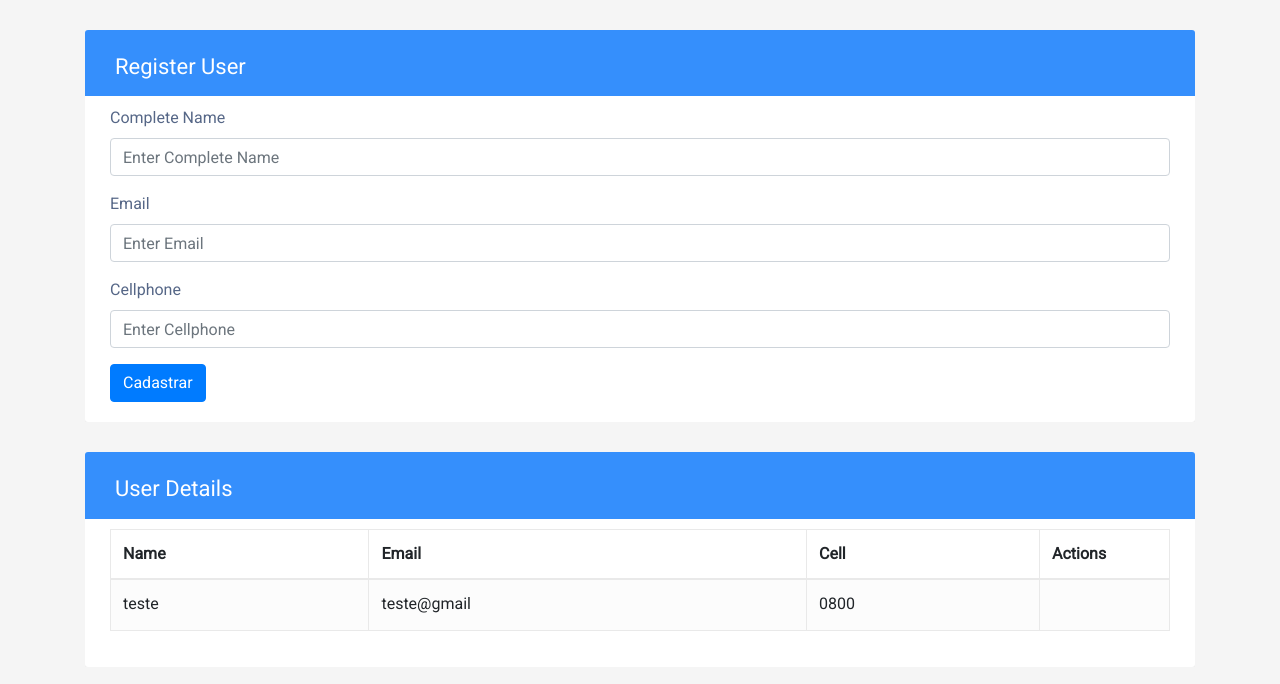
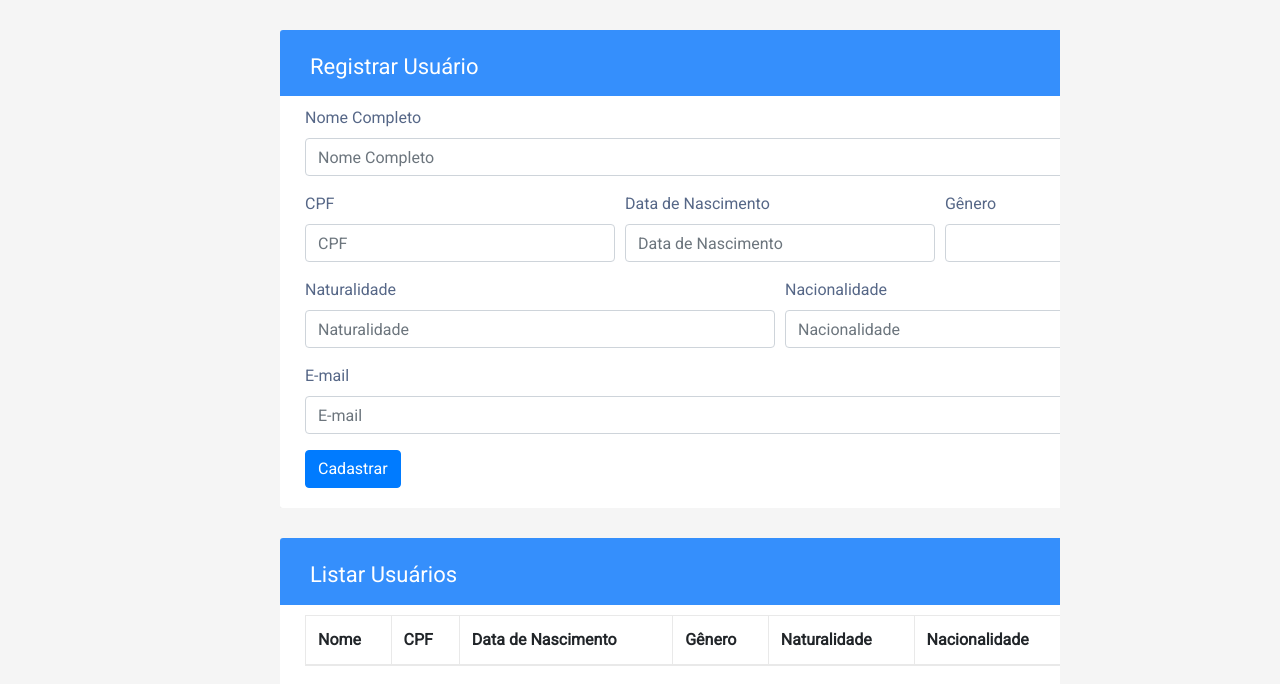
Before and after one commit to Thalyta09/Init-React, a React (Create React App) app: page / in a window 1280 px wide. Shown: the top 684 px of the page. Built offline with nearby package versions, Linux system fonts and the light colour scheme.

Commit message:
inclusão de novos campos no formulário. closes #4

```diff
--- a/src/App.js
+++ b/src/App.js
@@ -4,24 +4,20 @@ import Listing from "./componentes/Listing";
 
 const App = () => {
 
-  const [users, setUsers] = useState([{
-    name: "teste",
-    email: "teste@gmail",
-    cell: "0800"
-  }])
+  const [users, setUsers] = useState([])
 
   const addUser = (user) => {
     setUsers(valorAntigo => {
-      return[
-      ...valorAntigo,
-      user]
+      return [
+        ...valorAntigo,
+        user]
     })
   }
 
   return (
     <>
-      <Form addUser = {addUser} />
-      <Listing users = {users} />
+      <Form addUser={addUser} />
+      <Listing users={users} />
     </>
   );
 }
--- a/src/componentes/Form.jsx
+++ b/src/componentes/Form.jsx
@@ -2,9 +2,13 @@ import { React, useState } from 'react'
 
 const Form = (props) => {
     const [user, setUser] = useState({
-        name: "",
+        nome: "",
+        sexo: "",
         email: "",
-        cell: ""
+        dataNascimento: "",
+        naturalidade: "",
+        nacionalidade: "",
+        cpf: ""
     });
 
     const handleChange = (e) => {
@@ -29,46 +33,91 @@ const Form = (props) => {
     }
 
     return (
-        <div className="container-xl">
+        <div className="teste">
             <div className="table-responsive">
                 <div className="table-wrapper">
                     <div className="table-title">
                         <div className="row">
-                            <div className="col-sm-8"><h2>Register User</h2></div>
+                            <div className="col-sm-8"><h2>Registrar Usuário</h2></div>
                         </div>
                     </div>
                     <form id="form">
                         <div className="mb-3">
-                            <label htmlFor="exampleFormControlInput1" className="form-label">Complete Name</label>
+                            <label htmlFor="exampleFormControlInput1" className="form-label">Nome Completo</label>
                             <br />
                             <input
                                 type="text"
-                                name="name"
+                                name="nome"
                                 className="form-control"
-                                placeholder="Enter Complete Name"
-                                // value={name}
+                                placeholder="Nome Completo"
                                 onChange={handleChange} />
                         </div>
+                        <div className="form-row">
+                            <div class="form-group col-md-4">
+                                <label htmlFor="exampleFormControlInput1" className="form-label">CPF</label>
+                                <br />
+                                <input
+                                    type="text"
+                                    name="cpf"
+                                    className="form-control"
+                                    placeholder="CPF"
+                                    onChange={handleChange} />
+                            </div>
+                            <div className="form-group col-md-4">
+                                <label htmlFor="exampleFormControlInput1" className="form-label">Data de Nascimento</label>
+                                <br />
+                                <input
+                                    type="text"
+                                    name="dataNascimento"
+                                    className="form-control"
+                                    placeholder="Data de Nascimento"
+                                    onChange={handleChange} />
+                            </div>
+                            <div className="form-group col-md-4">
+                                <label htmlFor="exampleFormControlInput1" className="form-label">Gênero</label>
+                                <br />
+                                <select
+                                    name="sexo"
+                                    className="form-control"
+                                    onChange={handleChange}
+                                >
+                                    <option selected value="Gênero"></option>
+                                    <option>Feminino</option>
+                                    <option>Masculino</option>
+                                    <option>Não Declarar</option>
+                                </select>
+                            </div>
+                        </div>
+                        <div className="form-row">
+                        <div className="form-group col-md-6">
+                            <label htmlFor="exampleFormControlInput1" className="form-label">Naturalidade</label>
+                            <br />
+                            <input
+                                type="text"
+                                name="naturalidade"
+                                className="form-control"
+                                placeholder="Naturalidade"
+                                onChange={handleChange} />
+                        </div>
+                        <div className="form-group col-md-6">
+                            <label htmlFor="exampleFormControlInput1" className="form-label">Nacionalidade</label>
+                            <br />
+                            <input
+                                type="text"
+                                name="nacionalidade"
+                                className="form-control"
+                                placeholder="Nacionalidade"
+                                onChange={handleChange} />
+                        </div>
+                        </div>
                         <div className="mb-3">
-                            <label htmlFor="exampleInputEmail1" className="form-label">Email</label>
+                            <label htmlFor="exampleInputEmail1" className="form-label">E-mail</label>
                             <br />
                             <input
                                 type="email"
                                 name="email"
                                 className="form-control"
-                                placeholder="Enter Email"
-                                // value={item.email}
-                                onChange={handleChange} />
-                        </div>
-                        <div className="mb-3">
-                            <label htmlFor="exampleFormControlInput1" className="form-label">Cellphone</label>
-                            <br />
-                            <input
-                                type="text"
-                                name="cell"
-                                className="form-control"
-                                placeholder="Enter Cellphone"
-                                // value={item.cell}
+                                placeholder="E-mail"
                                 onChange={handleChange} />
                         </div>
                     </form>
--- a/src/componentes/Listing.jsx
+++ b/src/componentes/Listing.jsx
@@ -4,20 +4,24 @@ const Listing = ({ users }) => {
 
     return (
         <>
-            <div className="container-xl">
+            <div className="teste">
                 <div className="table-responsive">
                     <div className="table-wrapper">
                         <div className="table-title">
                             <div className="row">
-                                <div className="col-sm-8"><h2>User Details</h2></div>
+                                <div className="col-sm-8"><h2>Listar Usuários</h2></div>
                             </div>
                         </div>
                         <table className="table table-striped table-hover table-bordered">
                             <thead>
                                 <tr>
-                                    <th>Name</th>
+                                    <th>Nome</th>
+                                    <th>CPF</th>
+                                    <th>Data de Nascimento</th>
+                                    <th>Gênero</th>
+                                    <th>Naturalidade</th>
+                                    <th>Nacionalidade</th>
                                     <th>Email</th>
-                                    <th>Cell</th>
                                     <th>Actions</th>
                                 </tr>
                             </thead>
@@ -25,9 +29,13 @@ const Listing = ({ users }) => {
                                 {users.map((user, index) => {
                                     return (
                                         <tr key = {index} >
-                                            <td >{user.name}</td>
+                                            <td >{user.nome}</td>
+                                            <td >{user.cpf}</td>
+                                            <td >{user.dataNascimento}</td>
+                                            <td >{user.sexo}</td>
+                                            <td >{user.naturalidade}</td>
+                                            <td >{user.nacionalidade}</td>
                                             <td >{user.email}</td>
-                                            <td >{user.cell}</td>
                                             <td>
                                                 <a href="#" className="view" title="View" data-toggle="tooltip"><i className="material-icons">&#xE417;</i></a>
                                                 <a href="#" className="edit" title="Edit" data-toggle="tooltip"><i className="material-icons">&#xE254;</i></a>
--- a/src/index.css
+++ b/src/index.css
@@ -3,8 +3,11 @@ body {
     background: #f5f5f5;
     font-family: 'Roboto', sans-serif;
 }
+.teste{
+    margin: 5px 250px 5px;
+}
 .table-responsive {
-    margin: 30px 0;
+    margin: 30px;
 }
 .table-wrapper {
     min-width: 1000px;
```
